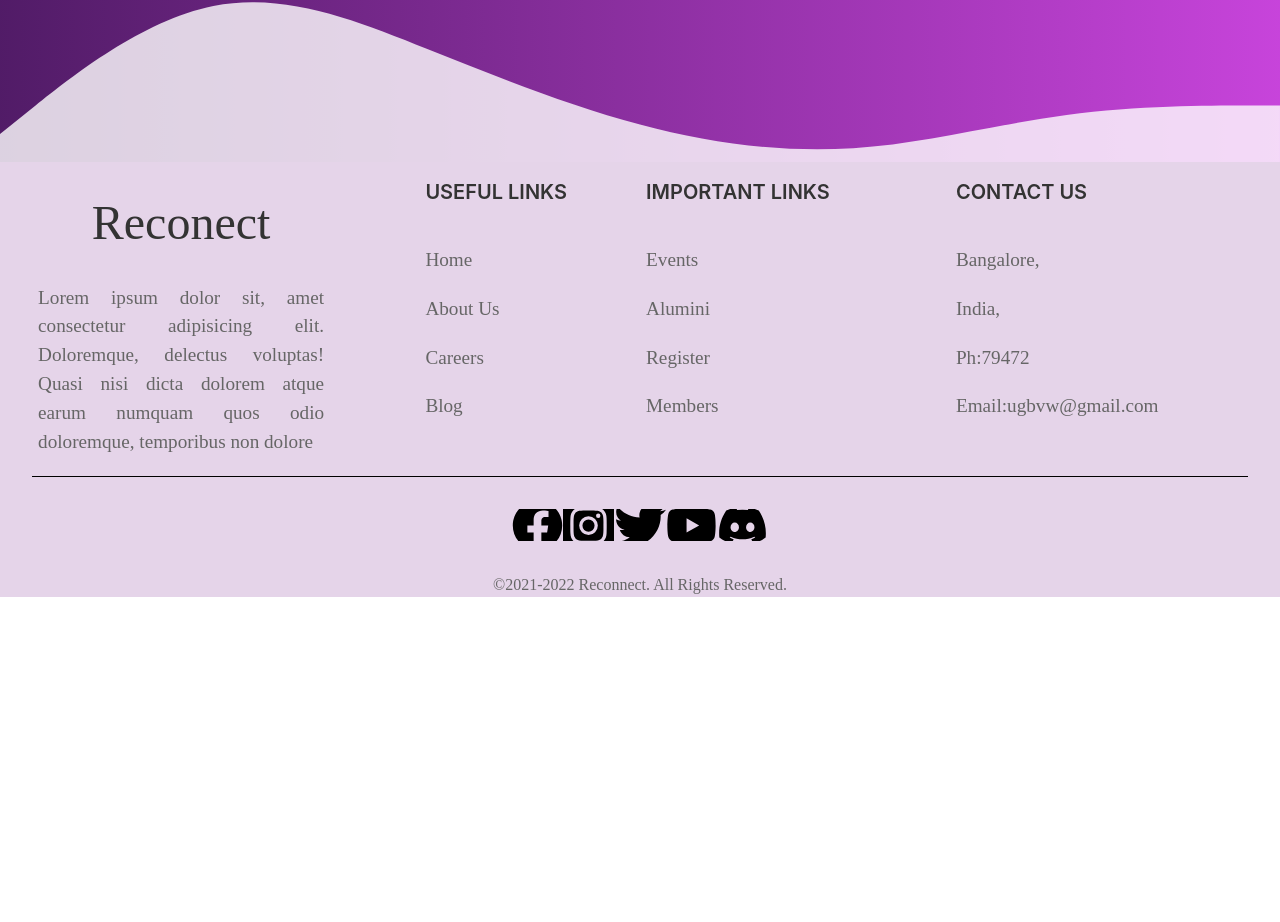
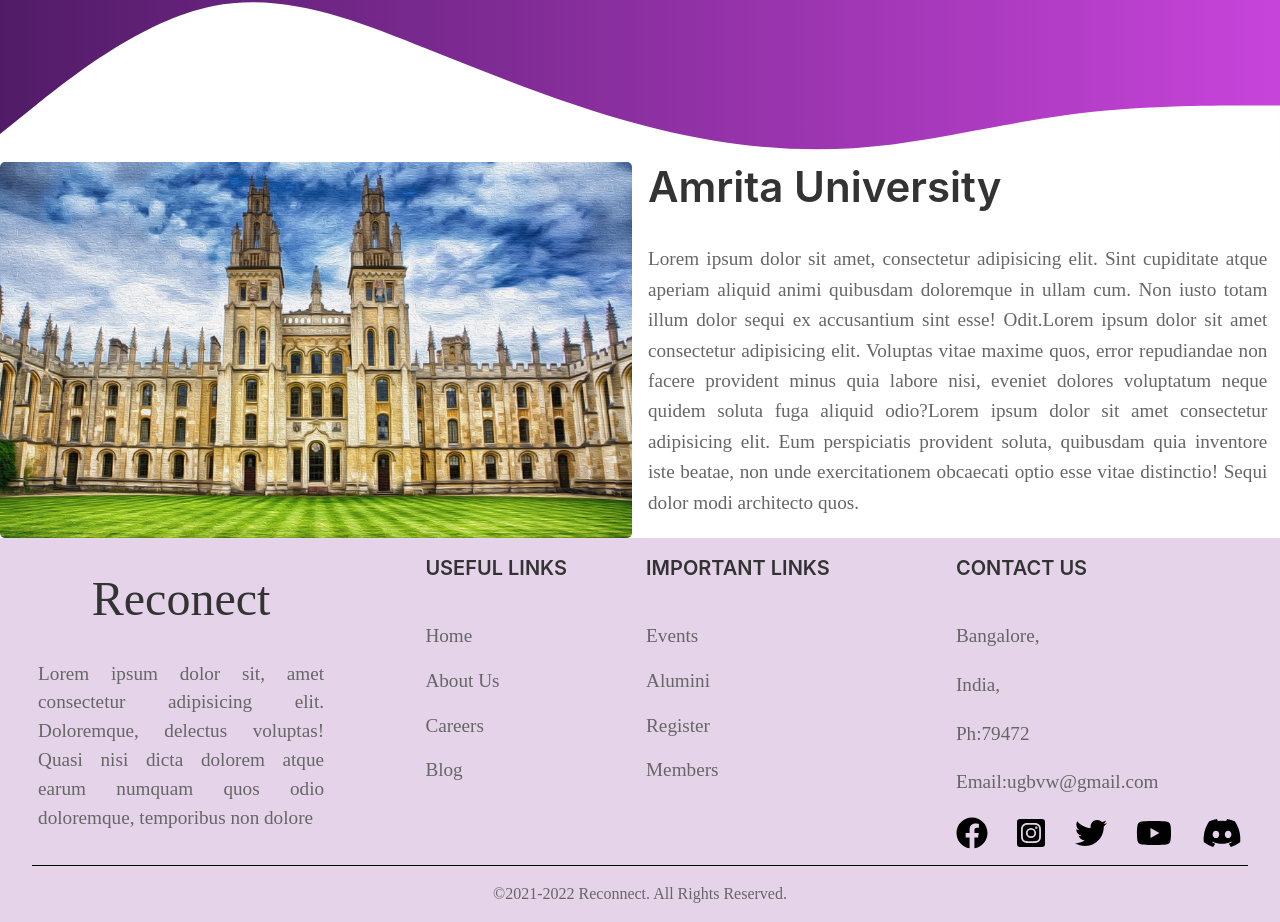
Before and after one commit to Sakhildevan/Reconnect, a React (Create React App) app: page / in a window 1280 px wide. Shown: the part 638-1560 px from the top of the page. Before the commit the page ends 1235 px from the top, so only its background shows below. Built offline with nearby package versions, Linux system fonts and the light colour scheme.

Commit message:
15th commit

```diff
--- a/src/Footer/footer.css
+++ b/src/Footer/footer.css
@@ -40,11 +40,22 @@
     width: 35%;
     /* border: 1px solid red; */
 }
+.main-footer-innerflex1-div2 p{
+    margin-bottom: 0 !important;
+    margin-top: 1rem;
+}
 .main-footer-innerflex2-div1{
     width: 48%;
 }
+.main-footer-innerflex2-div1 p{
+    margin-bottom: 0 !important;
+    margin-top: 1rem;
+}
 .main-footer-innerflex2-div2{
     width: 48%;
+}
+.main-footer-innerflex2-div2 p{
+    margin-top: 1rem;
 }
 .main-footer-flex h4{
     text-align: left;
@@ -81,5 +92,17 @@
     width: 4vw;
 }
 .copyright-text p{
-    margin: 0;
+    margin-top: 1rem;
+    padding-bottom: 1rem;
+    margin-bottom: 0 !important;
 }
+.ozy{
+    display: flex;
+    justify-content: space-between;
+    width: 100%;
+    margin-top: 1rem;
+    margin-bottom: 1rem;
+}
+.ozy img{
+    height: 4vh;
+}
--- a/src/Footer/footer.js
+++ b/src/Footer/footer.js
@@ -39,19 +39,17 @@
                         <p>India,</p>
                         <p>Ph:79472</p>
                         <p>Email:ugbvw@gmail.com</p>
+                        <div className='ozy'>
+                            <img src={fimg1} alt="social" />
+                            <img src={fimg2} alt="social" />
+                            <img src={fimg3} alt="social" />
+                            <img src={fimg4} alt="social" />
+                            <img src={fimg5} alt="social" />
+                        </div>
                     </div>
                 </div>
             </div>
             <div className='copy-social-media'>
-                <div className='social-media-icons'>
-                    <div className='social-media-inner-div'>
-                        <img src={fimg1} alt="social" />
-                        <img src={fimg2} alt="social" />
-                        <img src={fimg3} alt="social" />
-                        <img src={fimg4} alt="social" />
-                        <img src={fimg5} alt="social" />
-                    </div>
-                </div>
                 <div className='copyright-text'>
                     <p>©2021-2022 Reconnect. All Rights Reserved.</p>
                 </div>
--- a/src/Header/header.css
+++ b/src/Header/header.css
@@ -60,6 +60,9 @@
 .hdbtn{
     font-weight: 500 !important;
     transition: 1s;
+    text-transform: none;
+    letter-spacing: 2px;
+    font-size: 1.3rem;
 }
 .hdbtn::after{
     content: '';
--- a/src/Home/home.css
+++ b/src/Home/home.css
@@ -168,3 +168,29 @@
       transform: translateY(0);
     }
   }
+  .home-sec-text-div{
+    text-align: left;
+  }
+  .home-sec-img-div{
+    height: 100%;
+  }
+  .home-sec-text-div p{
+    text-align: justify;
+    width: 98%;
+    line-height: 1.9rem;
+    font-size: 1.2rem;
+  }
+  .home-section1{
+    width: 100%;
+    margin: 0 auto;
+    margin-top: 0rem;
+  }
+  .home-section1 img{
+    border-radius: 5px;
+    height: 100% !important;
+    object-fit: cover !important;
+  }
+  .home-section1 h1{
+    font-weight: 600;
+    margin-bottom: 2rem;
+  }
--- a/src/Home/home.js
+++ b/src/Home/home.js
@@ -4,6 +4,8 @@
 import Header from '../Header/header'
 import { Link } from "react-router-dom";
 import Footer from '../Footer/footer';
+import Grid from '@mui/material/Grid';
+import himg1 from '../assets/thumb-1920-932313.jpg'
 
 function Home() {
   return (
@@ -11,7 +13,7 @@
         <Header />
         <div className='home-main-div'>
             <svg xmlns="http://www.w3.org/2000/svg" viewBox="0 0 1440 320">
-                <path fill="#ffffff" fill-opacity="0.8" d="M0,288L40,256C80,224,160,160,240,144C320,128,400,160,480,192C560,224,640,256,720,277.3C800,299,880,309,960,304C1040,299,1120,277,1200,266.7C1280,256,1360,256,1400,256L1440,256L1440,320L1400,320C1360,320,1280,320,1200,320C1120,320,1040,320,960,320C880,320,800,320,720,320C640,320,560,320,480,320C400,320,320,320,240,320C160,320,80,320,40,320L0,320Z"></path>
+                <path fill="#fff" fill-opacity="1" d="M0,288L40,256C80,224,160,160,240,144C320,128,400,160,480,192C560,224,640,256,720,277.3C800,299,880,309,960,304C1040,299,1120,277,1200,266.7C1280,256,1360,256,1400,256L1440,256L1440,320L1400,320C1360,320,1280,320,1200,320C1120,320,1040,320,960,320C880,320,800,320,720,320C640,320,560,320,480,320C400,320,320,320,240,320C160,320,80,320,40,320L0,320Z"></path>
             </svg>
             <div className='home-main-div-flex'>
                 <div className='home-main-div-flex-text'>
@@ -45,6 +47,21 @@
                 </div>
             </div>
         </div>
+        <div className='home-section1'>
+            <Grid container spacing={2}>
+                <Grid item xs={6} md={6} lg={6} className='hjkl'>
+                    <div className='home-sec-img-div'>
+                        <img src={himg1} alt="jkl" />
+                    </div>
+                </Grid>
+                <Grid item xs={6} md={6} >
+                    <div className='home-sec-text-div'>
+                        <h1>Amrita University</h1>
+                        <p>Lorem ipsum dolor sit amet, consectetur adipisicing elit. Sint cupiditate atque aperiam aliquid animi quibusdam doloremque in ullam cum. Non iusto totam illum dolor sequi ex accusantium sint esse! Odit.Lorem ipsum dolor sit amet consectetur adipisicing elit. Voluptas vitae maxime quos, error repudiandae non facere provident minus quia labore nisi, eveniet dolores voluptatum neque quidem soluta fuga aliquid odio?Lorem ipsum dolor sit amet consectetur adipisicing elit. Eum perspiciatis provident soluta, quibusdam quia inventore iste beatae, non unde exercitationem obcaecati optio esse vitae distinctio! Sequi dolor modi architecto quos.</p>
+                    </div>
+                </Grid>
+            </Grid>
+        </div>
         <Footer />
     </>
   )
```
Also changed, not shown: src/assets/thumb-1920-932313.jpg (added).
